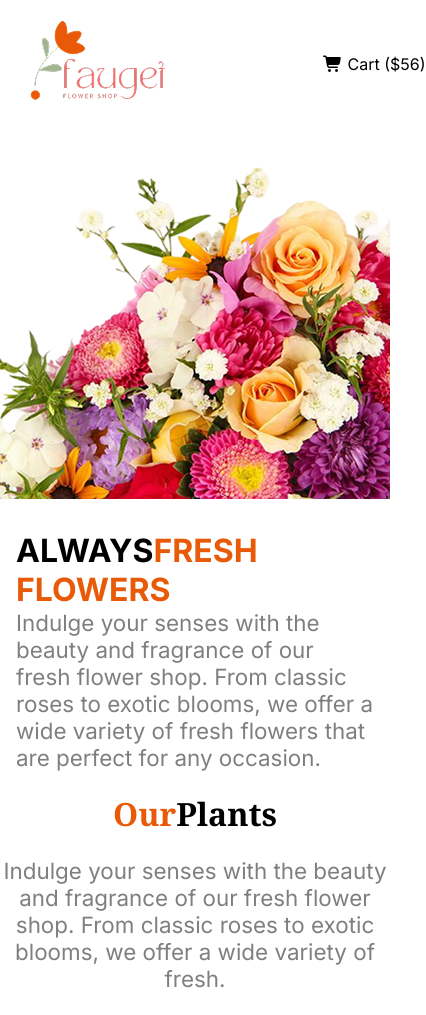
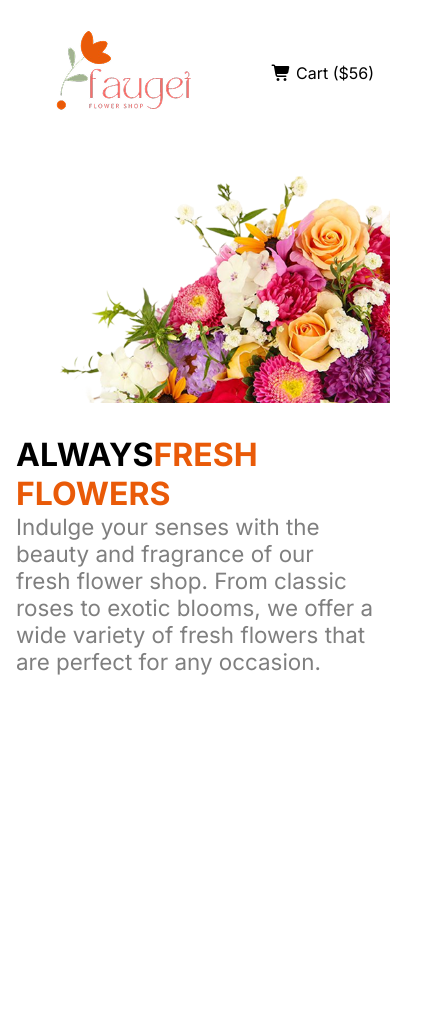
Before and after one commit to ASIK-0/flower-market-website, a plain HTML site: page index.html in a window 390 px wide. Shown: the whole page, 426 px wide, since content can reach past the window. After the commit the page ends 844 px from the top, so only its background shows below. Drawn offline with Linux system fonts and the light colour scheme.

Commit message:
add responsive banner section with title and imaget

```diff
--- a/flower.css
+++ b/flower.css
@@ -42,9 +42,8 @@ body{
   max-width: 1140px;
   margin: 0 auto;
 }
-.logo{
-  border: none;
-  max-width: 100%;
+.nav-logo img{
+  width:100%;
 }
 .navbar, .menu-items,.banner{
   align-items: center;
@@ -67,7 +66,7 @@ body{
   font-size: 1rem;
   color: #000000;
   white-space: nowrap;
-  gap: 10px;
+  /* gap: 10px; */
 }
 .nav-link{
   text-decoration: none;
@@ -80,7 +79,7 @@ body{
 }
 .banner-left{
   gap: 13px;
-
+  max-width: 570px;
 }
 .banner-title{
   font-size: 4rem ;
@@ -90,36 +89,41 @@ body{
   font-size: 1.4rem;
   margin: 0 auto;
 }
+.banner-img{
+  /* width: 100%; */
+}
 /* main section */
 /* plant releted styles */
-main{
-  max-width: 1140px;
-  margin: 0 auto;
-}
-.our-plant{
-  text-align: center
-}
-.plant-title{
-  font-size: ;
-}
-
 
 
 
 /* media query for mobile device */
 @media screen and (max-width: 576px){
+  /* nav */
   .r-mobile{
     display: none;
+  }
+  .nav-logo img{
+    min-width:45%;
+    max-width:100%;
+    margin: 0;
   }
   .navbar{
     margin: 13px 16px 0 16px ;
   }
-  .banner{
+  .menu-items{
+    gap: 0;
+  }
+  /* banner */
+    .banner{
     flex-direction: column-reverse;
     margin: 0 auto;
   }
   .banner-right{
     margin: 28px 0 28px 0 ;
+  }
+  .banner-img{
+    width: 100%;
   }
   .banner-left{
     margin: 0 16px 0 16px;
@@ -127,4 +131,6 @@ main{
   .banner-title{
     font-size: 2rem;
   }
+  /* main */
+  /*  */
 }
--- a/index.html
+++ b/index.html
@@ -4,16 +4,17 @@
     <meta charset="UTF-8">
     <meta name="viewport" content="width=device-width, initial-scale=1.0">
     <title>Flower Market</title>
-    <link rel="stylesheet" href="/flower.css">
+    <link rel="stylesheet" href="./flower.css">
+
     <link rel="stylesheet" href="https://cdnjs.cloudflare.com/ajax/libs/font-awesome/7.0.0/css/all.min.css" integrity="sha512-DxV+EoADOkOygM4IR9yXP8Sb2qwgidEmeqAEmDKIOfPRQZOWbXCzLC6vjbZyy0vPisbH2SyW27+ddLVCN+OMzQ==" crossorigin="anonymous" referrerpolicy="no-referrer"/>
 </head>
 <body class="inter-font">
     <header>
         <!-- Nav section -->
         <nav class="navbar display-flex">
-            <fieldset class="logo">
-                <img src="./assets/logo.png" alt="">
-            </fieldset>
+            <figure class="nav-logo">
+                <img src="./assets/logo.png" alt="" />
+            </figure>
             <ul class="menu-items display-flex">
                 <li><a class="nav-link menu-home r-mobile" href="">Home</a></li>
                 <li><a class="nav-link menu-color r-mobile" href="">Shop</a></li>
@@ -33,11 +34,6 @@
             </div>
     </header>
     <main class="inter-font">
-        <!-- Plants Section -->
-        <div class="our-plant">
-            <h1 class="plant-title noto-serif-font"><span class="primary-color">Our</span>Plants</h1>
-            <p class="plant-subtitle secondary-color">Indulge your senses with the beauty and fragrance of our fresh flower shop. From classic roses to exotic blooms, we offer a wide variety of fresh.</p>
-        </div>
     </main>
     <footer>
 
```
Lines whose indentation alone changed are shown as unchanged.
